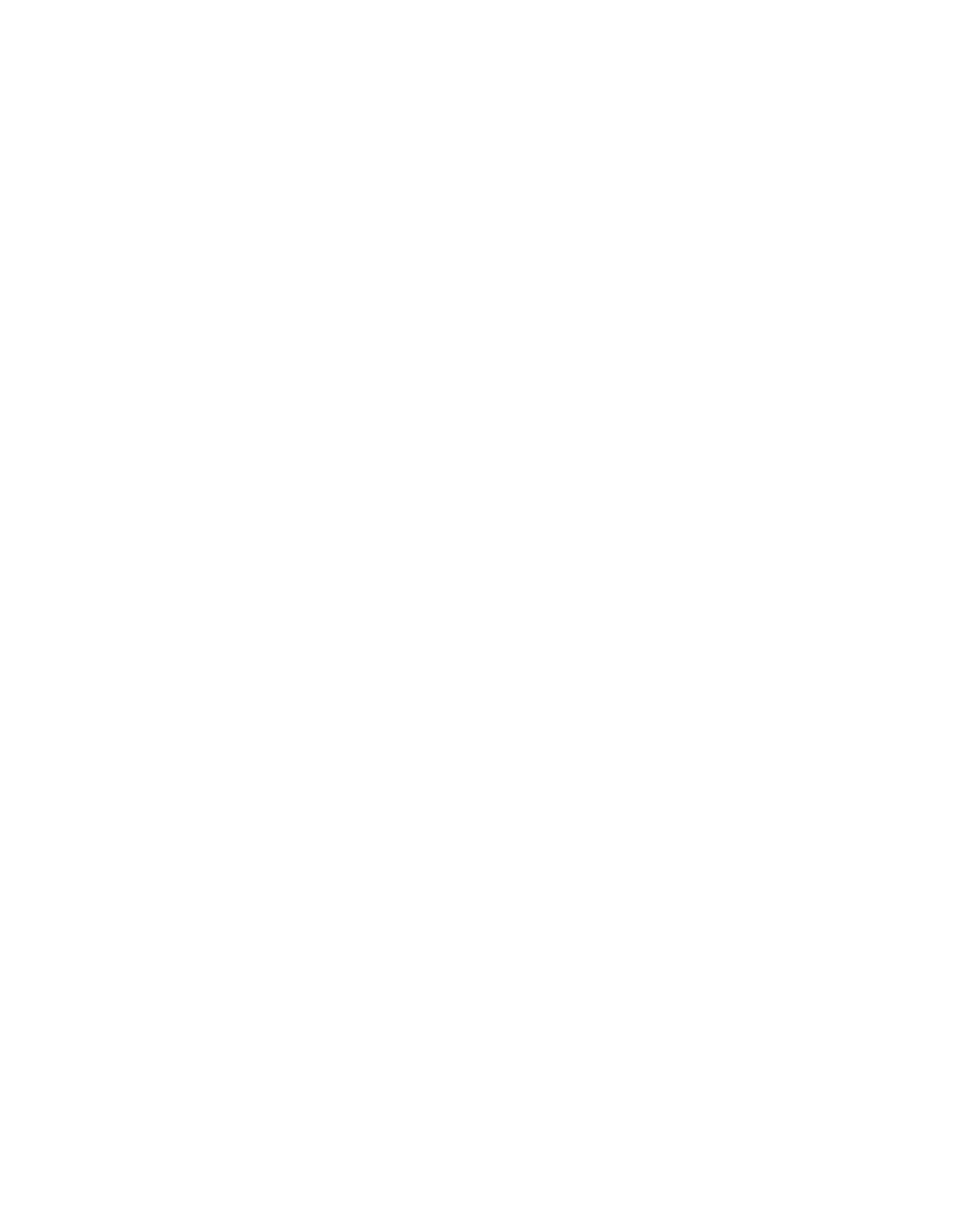
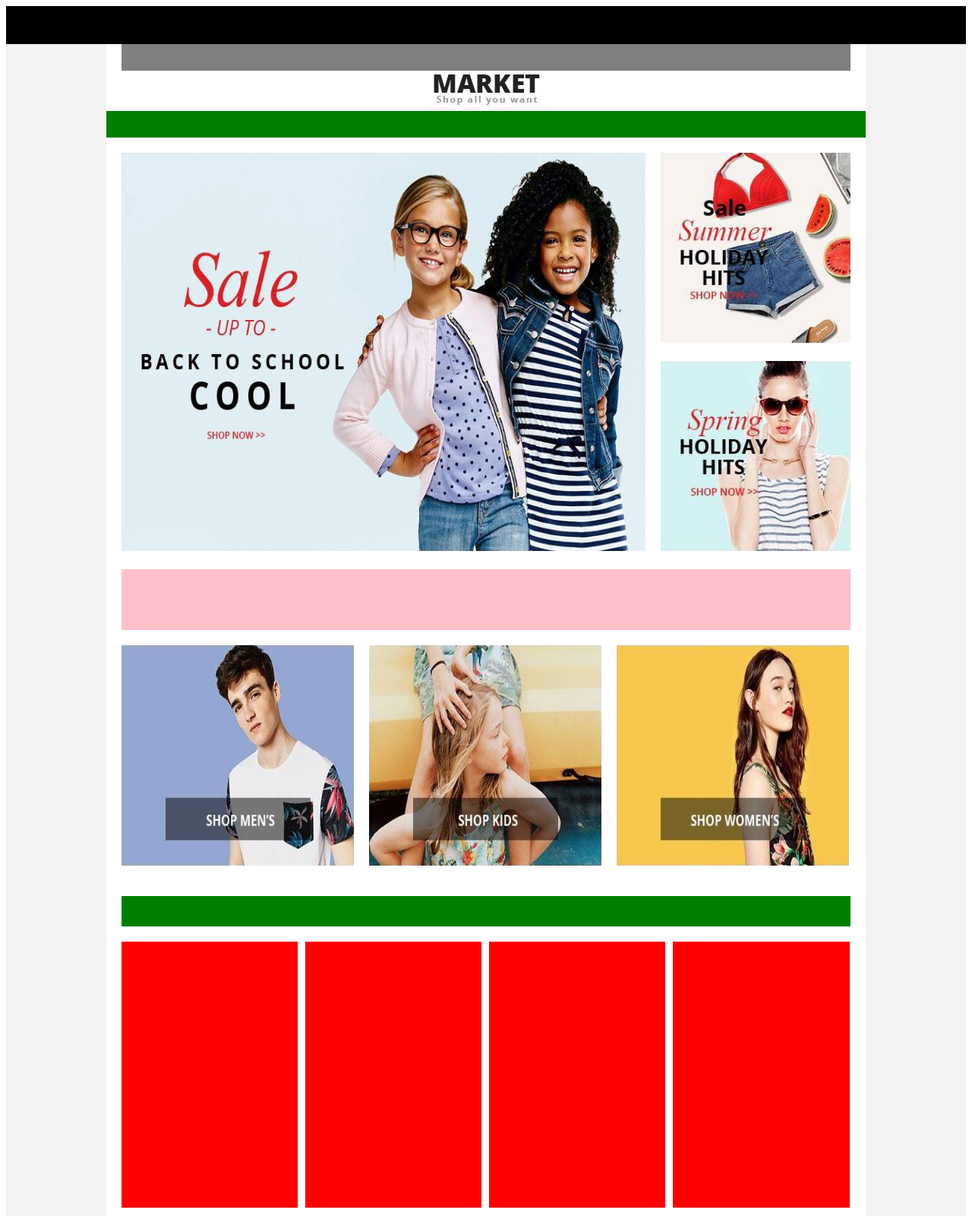
Before and after one commit to thuanpham643/webbanhang, a plain HTML site: page index.html in a window 1280 px wide. Shown: the top 1600 px of the page at 76% size. Before the commit the page ends 800 px from the top, so only its background shows below. Drawn offline with Linux system fonts and the light colour scheme.

Commit message:
hoan thanh

```diff
--- a/css/css.css
+++ b/css/css.css
@@ -1,3 +1,227 @@
+.box{
+	width: 100%;
+	background-color: #f2f2f2;
+}
+.clr{
+	clear: both;
+}
+.tieude{
+	width: 100%;
+	height: 50px;
+	background-color: black;
+}
+.noidung{
+	width: 1000px;
+	margin: auto;
+	background-color: white;
+}
+.dongdau{
+	width: 960px;
+	height: 35px;
+	background-color: grey;
+	margin-right: 20px;
+	margin-left: 20px;
+}
+.logo{
+	text-align: center;
+}
+.bar{
+	width: 1000px;
+	background-color: green;
+	height: 35px;
+}
+.phannoidung{
+	margin: 20px;
+}
+.anhto{
+	width: 960px;
+	height: 528px;
+}
+.anhto1{
+	margin-right: 20px;
+	float: left;
+}
+.anhto1 img{
+	width: 690px;
+	height: 524px;
+}
+.anhto2{
+
+	float: left;
+}
+.anhto2 img{
+	width: 250px;
+	height: 250px;
+
+}
+#anh1{
+	margin-bottom: 20px;
+}
+.thuonghieu{
+	margin-top: 20px;
+	margin-bottom: 20px;
+	width: 100%;
+	height: 80px;
+	background-color: pink;
+}
+.baanhto{
+	width: 100%;
+	height: 290px;
+	margin-bottom: 40px;
+}
+.anhso1{
+	width: 306px;
+	height: 290px;
+	float: left;
+	margin-right: 20px;
+}
+.anhso2{
+	width: 306px;
+	height: 290px;
+	float: left;
+	margin-right: 20px;
+}
+.anhso3{
+	width: 308px;
+	height: 290px;
+	float: left;
+}
+.baanhto img{
+	width: 306px;
+	height: 290px;
+}
+.quanao{
+	width: 100%;
+	margin-bottom: 20px;
+}
+.tieudequao{
+	width: 100%;
+	height: 40px;
+	background-color: green;
+}
+.ndquao{
+	width: 232px;
+	height: 350px;
+	margin-right: 10px;
+	background-color: red;
+	margin-top: 20px;
+	float: left;
+}
+.ndquao2{
+	width: 233px;
+	height: 350px;
+	background-color: red;
+	float: left;
+	margin-top: 20px;
+}
+.posterto{
+	width: 100%;
+	height: 300px;
+	background-color: yellow;
+}
+.quanaocuoi{
+	width: 100%;
+	margin-bottom: 20px;
+	margin-top: 30px;
+}
+.tieudequaocuoi{
+	width: 100%;
+	height: 40px;
+	background-color: green;
+}
+.ndquaocuoi{
+	width: 184px;
+	height: 300px;
+	margin-right: 10px;
+	background-color: red;
+	margin-top: 20px;
+	float: left;
+}
+.ndquaocuoi2{
+	width: 184px;
+	height: 300px;
+	background-color: red;
+	margin-top: 20px;
+	float: left;
+}
+.in4{
+	width: 1000px;
+	height: 300px;
+	background-color: cyan;
+	margin: auto;
+}
+.cuoicung{
+	width: 100%;
+	height: 300px;
+	background-color: white;
+}
+
+
+
+
+
+
+
+
+
+
+
+
+
+
+
+
+
+
+
+
+
+
+
+
+
+
+
+
+
+
+
+
+
+
+
+
+
+
+
+
+
+
+
+
+
+
+
+
+
+
+
+
+
+
+
+
+
+
+
+
+
+
+
+
+
+
+
 .container{
 	/*padding: 0px;*/
 	margin: auto;
--- a/index.html
+++ b/index.html
@@ -6,8 +6,97 @@
 	<link rel="stylesheet" type="text/css" href="css/css.css">
 </head>
 <body>
-	<div>
+	<div class="box">
+		<div class="tieude">
 
+		</div>
+		<div class="noidung">
+			<div class="dongdau">
+			</div>
+			<div class="logo">
+				<img src="img/market.jpg">
+			</div>
+			<div class="bar">
+
+			</div>
+			<div class="phannoidung">
+				<div class="anhto">
+					<div class="anhto1">
+						<img src="img/bigimg.jpg">
+					</div>
+					<div class="anhto2">
+						<div>
+							<img id="anh1" src="img/bigimg2.jpg">
+						</div>
+						<div>
+							<img src="img/bigimg3.jpg">
+						</div>
+					</div>
+					<!-- <div class="clr"></div> -->
+				</div>
+				<div class="thuonghieu">
+
+				</div>
+				<div class="baanhto">
+					<div class="anhso1"><img src="img/img1.jpg"></div>
+					<div class="anhso2"><img src="img/img2.jpg"></div>
+					<div class="anhso3"><img src="img/img3.jpg"></div>
+					<div class="clr"></div>
+				</div>
+				<div class="quanao">
+					<div class="tieudequao">
+
+					</div>
+					<div class="ndquao">
+
+					</div>
+					<div class="ndquao">
+
+					</div>
+					<div class="ndquao">
+
+					</div>
+					<div class="ndquao2">
+
+					</div>
+					<div class="clr">
+
+					</div>
+				</div>
+				<div class="posterto">
+					poster
+				</div>
+				<div class="quanaocuoi">
+					<div class="tieudequaocuoi">
+
+					</div>
+					<div class="ndquaocuoi">
+
+					</div>
+					<div class="ndquaocuoi">
+
+					</div>
+					<div class="ndquaocuoi">
+
+					</div>
+					<div class="ndquaocuoi">
+
+					</div>
+					<div class="ndquaocuoi2">
+
+					</div>
+					<div class="clr"></div>
+				</div>
+				<div class="clr"></div>
+			</div>
+
+		</div>
+		<div class="in4">
+
+			</div>
+		<div class="cuoicung">
+
+		</div>
 	</div>
 </body>
 </html>
```
